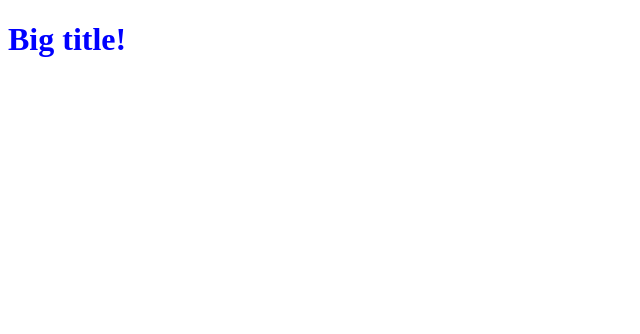
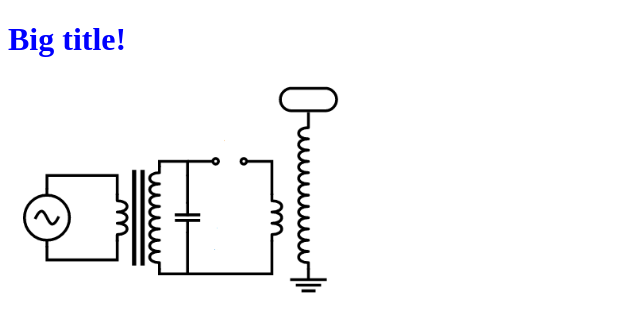
Before and after one commit to jacopo-vinanti96/vue-slider, a plain HTML site: page index.html in a window 1280 px wide. Shown: the whole page, without its empty margins (0-640 px from the left). Drawn offline with nearby package versions, Linux system fonts and the light colour scheme.

Commit message:
Aggiunto bonus

```diff
--- a/css/style.css
+++ b/css/style.css
@@ -2,3 +2,7 @@
 .blue {
   color: blue;
 }
+
+img {
+  width: 400px;
+}
--- a/index.html
+++ b/index.html
@@ -12,6 +12,7 @@
   <main>
     <div id="root">
       <h1 v-bind:class="custClass">{{ title }}</h1>
+      <img @mouseenter="enterFunc" @mouseleave="leaveFunc" v-bind:src="image" alt="">
     </div>
   </main>
 
--- a/js/script.js
+++ b/js/script.js
@@ -1,8 +1,20 @@
+const img1 = 'img/img1.png',
+      img2 = 'img/img2.png';
+
 const app = new Vue ({
   el: '#root',
   data: {
     title: 'Big title!',
-    custClass: 'blue'
+    custClass: 'blue',
+    image: img1
+  },
+  methods: {
+    enterFunc: function () {
+      this.image = img2;
+    },
+    leaveFunc: function () {
+      this.image = img1;
+    }
   }
 
 })
```
Also changed, not shown: img/img1.png (added), img/img2.png (added).
